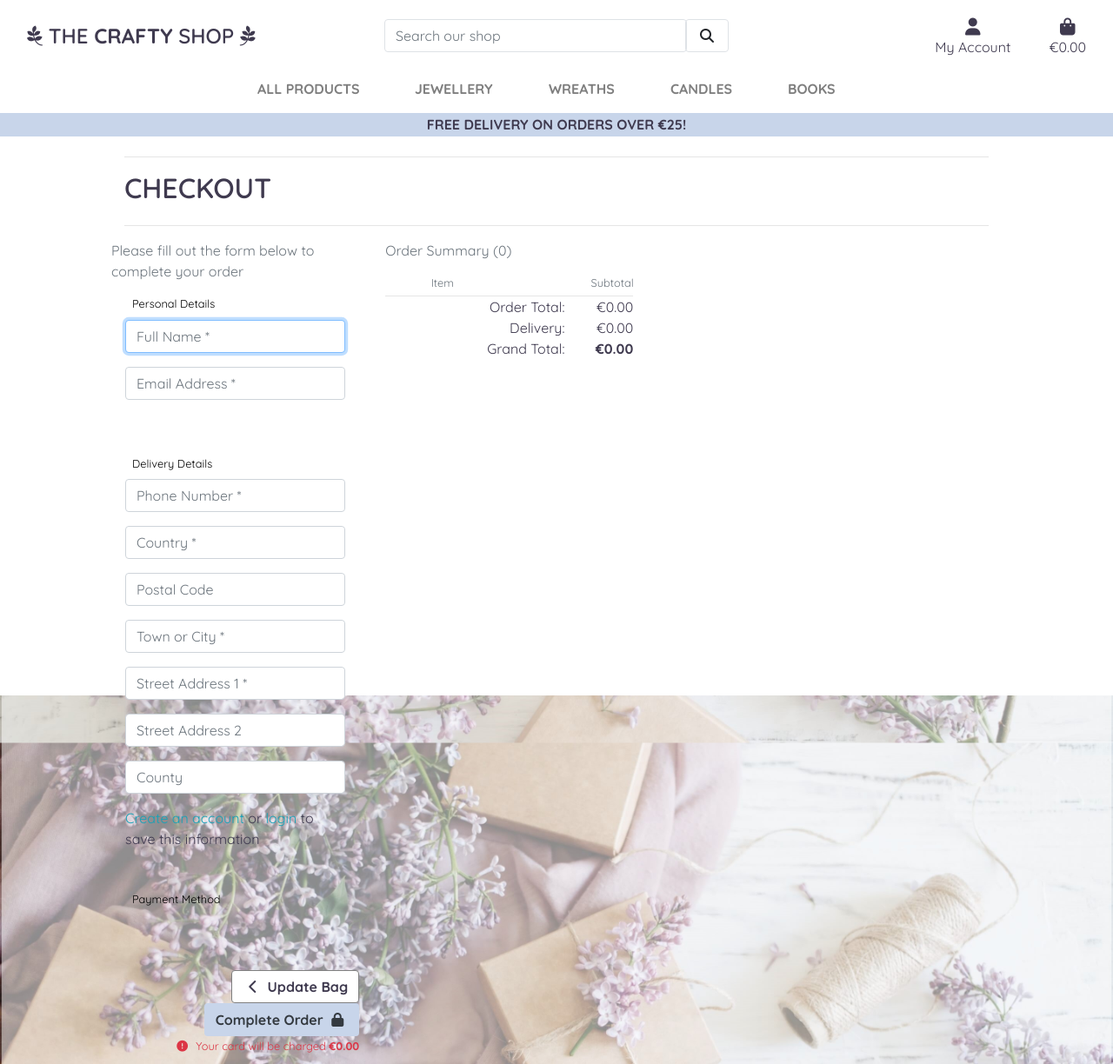
After one commit to maialenz/crafty_shop, a Django app: template checkout/templates/checkout/checkout.html in a window 1280 px wide. The commit adds this page. Shown: the whole page at 87% size. Run offline with Django 3.2, Linux system fonts and the light colour scheme; the template is opened without the code that fills it: values that come from a table or form of the project are taken from there, others are empty; parts of the project's set-up code (start-up, migrations or seed data) failed here and were passed over; some libraries are stand-ins or nearby versions.

Commit message:
Add checkout form template

```diff
--- a/bag/templates/bag/bag.html
+++ b/bag/templates/bag/bag.html
@@ -109,13 +109,13 @@
                         </tr>
                         <tr>
                             <td colspan="5" class="text-right">
-                                <a href="{% url 'products' %}" class="btn btn-outline-black rounded-0 btn-lg">
+                                <a href="{% url 'products' %}" class="btn btn-outline-black rounded hvr-grow">
                                     <span class="icon">
                                         <i class="fas fa-chevron-left"></i>
                                     </span>
                                     <span class="text-uppercase">Continue Shopping</span>
                                 </a>
-                                <a href="" class="btn btn-black rounded-0 btn-lg">
+                                <a href="{% url 'checkout' %}" class="btn btn-black rounded hvr-grow">
                                     <span class="text-uppercase">Secure Checkout</span>
                                     <span class="icon">
                                         <i class="fas fa-lock"></i>
@@ -127,7 +127,7 @@
                 </div>
                 {% else %}
                     <p class="lead mb-5">Your bag is empty</p>
-                    <a href="{% url 'products' %}" class="btn btn-outline-black rounded-0 btn-lg">
+                    <a href="{% url 'products' %}" class="btn btn-outline-black rounded btn-lg">
                         <span class="icon">
                             <i class="fas fa-chevron-left"></i>
                         </span>
--- a/checkout/forms.py
+++ b/checkout/forms.py
@@ -26,6 +26,7 @@ class OrderForm(forms.ModelForm):
             'full_name': 'Full Name',
             'email': 'Email Address',
             'phone_number': 'Phone Number',
+            'country': 'Country',
             'postcode': 'Postal Code',
             'town_or_city': 'Town or City',
             'street_address1': 'Street Address 1',
@@ -34,15 +35,11 @@ class OrderForm(forms.ModelForm):
         }
 
         self.fields['full_name'].widget.attrs['autofocus'] = True
-        self.fields['postcode'].required = True
-        self.fields['county'].required = True
         for field in self.fields:
-            if field != 'country':
-                if self.fields[field].required:
-                    placeholder = f'{placeholders[field]} *'
-                else:
-                    placeholder = placeholders[field]
-                self.fields[field].widget.attrs['placeholder'] = placeholder
-            self.fields[field].widget.attrs[
-                'class'] = 'checkout-form-style-input'
+            if self.fields[field].required:
+                placeholder = f'{placeholders[field]} *'
+            else:
+                placeholder = placeholders[field]
+            self.fields[field].widget.attrs['placeholder'] = placeholder
+            self.fields[field].widget.attrs['class'] = 'stripe-style-input'
             self.fields[field].label = False
--- /dev/null
+++ b/checkout/templates/checkout/checkout.html
@@ -0,0 +1,146 @@
+{% extends "base.html" %}
+{% load static %}
+{% load bag_tools %}
+
+{% block extra_css %}
+<link rel="stylesheet" href="{% static 'css/checkout.css' %}">
+{% endblock %}
+
+{% block page_header %}
+    <div class="container header-container">
+        <div class="row">
+            <div class="col"></div>
+        </div>
+    </div>
+{% endblock %}
+
+{% block content %}
+    <div class="overlay"></div>
+    <div class="container">
+        <div class="row">
+            <div class="col">
+                <hr>
+                <h2 class="logo-font mb-4">Checkout</h2>
+                <hr>
+            </div>
+        </div>
+
+        <div class="row">
+            <!--ORDER SUMMARY-->
+            <div class="row">
+                <div class="col-12 col-lg-6 order-lg-last mb-5">
+                    <p class="text-muted">Order Summary ({{ product_count }})</p>
+                    <div class="row">
+                        <div class="col-7 offset-2">
+                            <p class="mb-1 mt-0 small text-muted">Item</p>
+                        </div>
+                        <div class="col-3 text-right">
+                            <p class="mb-1 mt-0 small text-muted">Subtotal</p>
+                        </div>
+                    </div>
+                    {% for item in bag_items %}
+                    <div class="row">
+                        <div class="col-2 mb-1">
+                            <a href="{% url 'product_detail' item.product.id %}">
+                                {% if item.product.image %}
+                                    <img class="w-100" src="{{ item.product.image.url }}" alt="{{ product.name }}">
+                                {% else %}
+                                    <img class="w-100" src="{{ MEDIA_URL }}noimage.png" alt="{{ product.name }}">
+                                {% endif %}
+                            </a>
+                        </div>
+                        <div class="col-7">
+                            <p class="my-0"><strong>{{ item.product.name }}</strong></p>
+                            <p class="my-0 small">Size: {% if item.product.has_sizes %}{{ item.size|upper }}{% else %}N/A{% endif %}</p>
+                            <p class="my-0 small text-muted">Qty: {{ item.quantity }}</p>
+                        </div>
+                        <div class="col-3 text-right">
+                            <p class="my-0 small text-muted">€{{ item.product.price | calc_subtotal:item.quantity }}</p>
+                        </div>
+                    </div>
+                {% endfor %}
+                <hr class="my-0">
+                <div class="row text-blue text-right">
+                    <div class="col-7 offset-2">
+                        <p class="my-0">Order Total:</p>
+                        <p class="my-0">Delivery:</p>
+                        <p class="my-0">Grand Total:</p>
+                    </div>
+                    <div class="col-3">
+                        <p class="my-0">€{{ total | floatformat:2 }}</p>
+                        <p class="my-0">€{{ delivery | floatformat:2 }}</p>
+                        <p class="my-0"><strong>€{{ grand_total | floatformat:2 }}</strong></p>
+                    </div>
+                </div>
+            </div>
+
+            <!-- PAYMENT FORM-->
+            <div class="col-12 col-lg-6">
+                <p class="text-muted">Please fill out the form below to complete your order</p>
+                <form action="{% url 'checkout' %}" method="POST" id="payment-form">
+                    {% csrf_token %}
+                    <!--Personal Details-->
+                    <fieldset class="rounded px-3 mb-5">
+                        <legend class="fieldset-label small text-black px-2 w-auto">Personal Details</legend>
+                        {{ order_form.full_name | as_crispy_field }}
+                        {{ order_form.email | as_crispy_field }}
+                    </fieldset>
+
+                    <!--Delivery + Contact Details-->
+                    <fieldset class="rounded px-3 mb-5">
+                        <legend class="fieldset-label small text-black px-2 w-auto">Delivery Details</legend>
+                        {{ order_form.phone_number | as_crispy_field }}
+                        {{ order_form.country | as_crispy_field }}
+                        {{ order_form.postcode | as_crispy_field }}
+                        {{ order_form.town_or_city | as_crispy_field }}
+                        {{ order_form.street_address1 | as_crispy_field }}
+                        {{ order_form.street_address2 | as_crispy_field }}
+                        {{ order_form.county | as_crispy_field }}
+                        <div class="form-check form-check-inline float-right mr-0">
+							{% if user.is_authenticated %}
+								<label class="form-check-label" for="id-save-info">Save this delivery information to my profile</label>
+                                <input class="form-check-input ml-2 mr-0" type="checkbox" id="id-save-info" name="save-info" checked>
+							{% else %}
+								<label class="form-check-label" for="id-save-info">
+                                    <a class="text-info" href="{% url 'account_signup' %}">Create an account</a> or
+                                    <a class="text-info" href="{% url 'account_login' %}">login</a> to save this information
+                                </label>
+							{% endif %}
+						</div>
+                    </fieldset>
+
+                    <!-- Stripe Payment-->
+                    <fieldset class="px-3">
+                        <legend class="fieldset-label small text-black px-2 w-auto">Payment Method</legend>
+                        <!-- A Stripe card element will go here -->
+                        <div class="mb-3" id="card-element"></div>
+
+                        <!-- Used to display form errors -->
+                        <div class="mb-3 text-danger" id="card-errors" role="alert"></div>
+                    </fieldset>
+
+                    <div class="submit-button text-right mt-5 mb-2">
+						<a href="{% url 'view_bag' %}" class="btn btn-outline-blue rounded">
+							<span class="icon">
+								<i class="fas fa-chevron-left"></i>
+							</span>
+							<span class="font-weight-bold">Update Bag</span>
+						</a>
+						<button id="submit-button" class="btn btn-blue rounded">
+							<span class="font-weight-bold">Complete Order</span>
+							<span class="icon">
+								<i class="fas fa-lock"></i>
+							</span>
+						</button>
+						<p class="small text-danger my-0">
+							<span class="icon">
+								<i class="fas fa-exclamation-circle"></i>
+							</span>
+							<span>Your card will be charged <strong>€{{ grand_total|floatformat:2 }}</strong></span>
+						</p>
+					</div>
+                </form>
+            </div>
+        </div>
+    </div>
+{% endblock %}
--- a/checkout/urls.py
+++ b/checkout/urls.py
@@ -4,5 +4,5 @@ from django.urls import path
 from . import views
 
 urlpatterns = [
-    path('', views.checkout, name='checkout'),
+    path('', views.checkout, name='checkout')
 ]
--- a/checkout/views.py
+++ b/checkout/views.py
@@ -1,15 +1,15 @@
-''' Checkout view '''
+''' Checkout views '''
 from django.shortcuts import render, redirect, reverse
 from django.contrib import messages
 
-from .form import OrderForm
+from .forms import OrderForm
 
 
 def checkout(request):
     bag = request.session.get('bag', {})
     if not bag:
         messages.error(request, "There's nothing in your bag at the moment")
-        return redirect(reverse('services'))
+        return redirect(reverse('products'))
 
     order_form = OrderForm()
     template = 'checkout/checkout.html'
--- /dev/null
+++ b/static/css/checkout.css
@@ -0,0 +1 @@
+/* CSS FILE FOR CHECKOUT TEMPLATE */
```
Also changed, not shown: crafty_shop/settings.py (+10 -0 lines).
